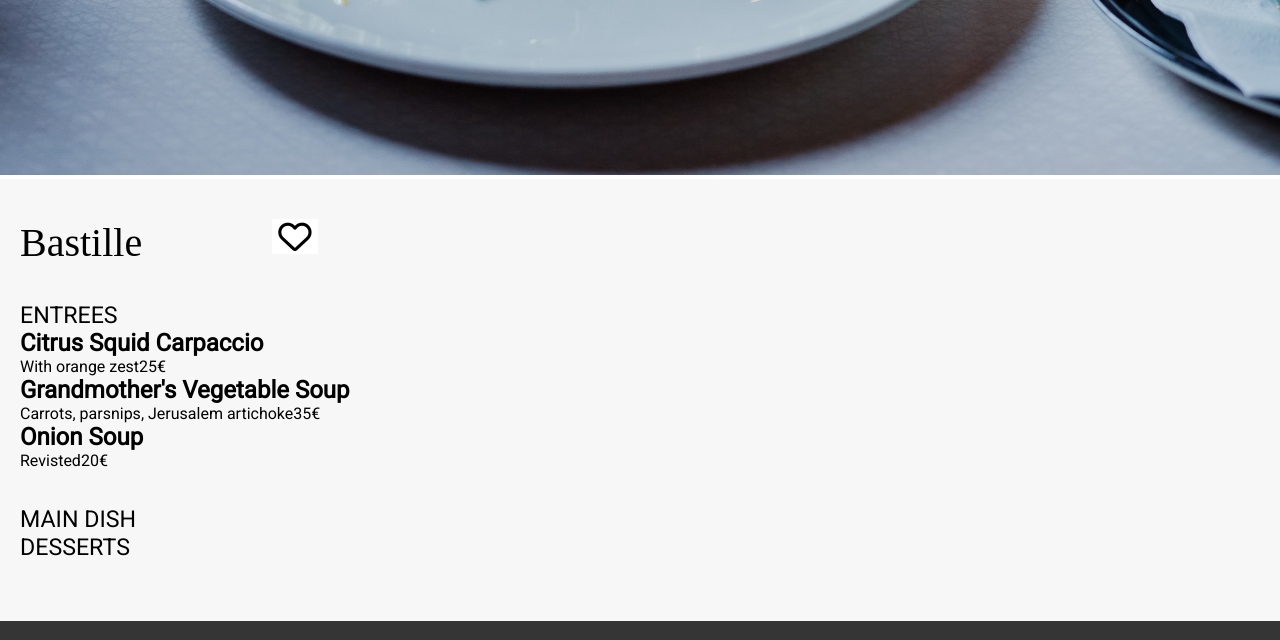
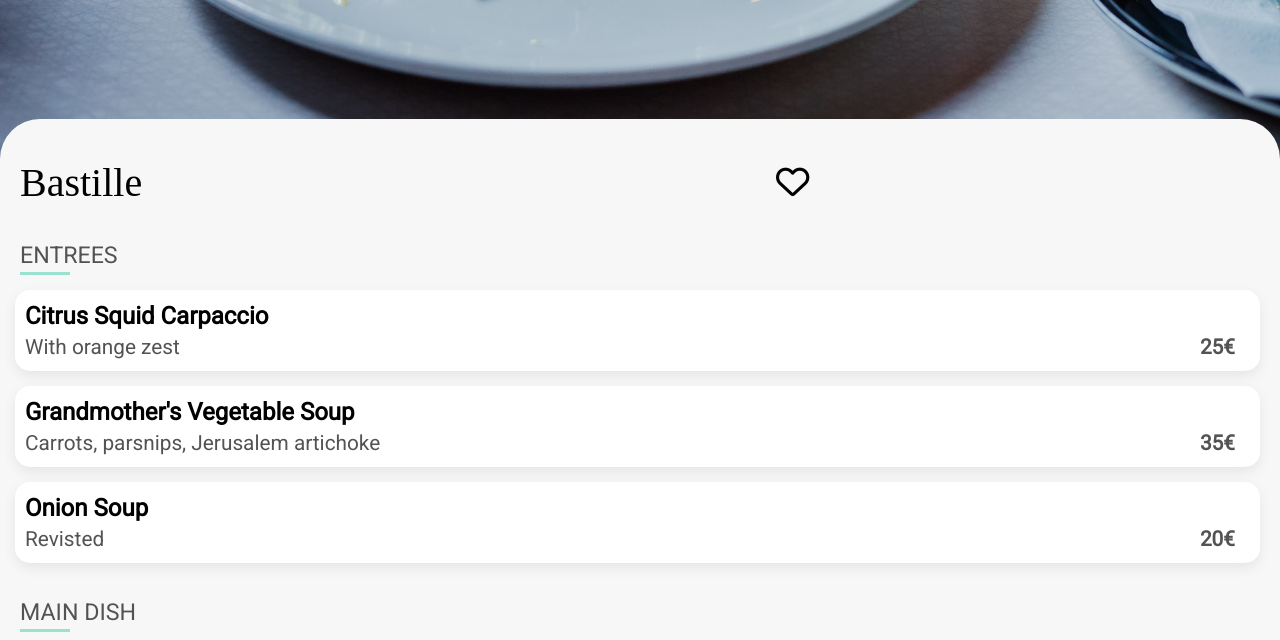
Before and after one commit to rigelnt/Project2-Tortoioli, a website: page bastille.html in a window 1280 px wide. Shown: the part 750-1390 px from the top of the page. Drawn offline with Linux system fonts and the light colour scheme; a web font is replaced by a local one.

Commit message:
menu dished created

```diff
--- a/bastille.html
+++ b/bastille.html
@@ -28,12 +28,12 @@
             title="Toa Heftiba Restaurant">
     </header>
 
-    <section class="menu spacing bkg-light-gray">
+    <section class="menu spacing bkg-light-gray relative">
         <div class="row bottom-spacing">
-            <div class="column">
+            <div class="column menu-title">
                 <p class="xl-icon logo-font">Bastille</p>
             </div>
-            <div class="column">
+            <div class="column menu-title">
                 <form>
                     <button type="submit" class="z-1">
                         <i class="fa-solid fa-heart xl-icon solid-icon"></i>
@@ -42,50 +42,61 @@
                 </form>
             </div>
         </div>
-        <p class="text-large graphite">
-            ENTREES
-        </p>
+        <div class="bottom-spacing">
+            <p class="text-large graphite">ENTREES</p>
             <div class="line"></div>
 
-        <div class="bottom-spacing">
-            <div class="dishes row">
-                <div class="column">
+            <a href="#" class="dishes row">
+                <div class="column double">
                     <h2>Citrus Squid Carpaccio</h2>
-                    <div class="row">
-                        <p class="graphite">With orange zest</p>
-                        <p class="price graphite">25€</p>
+                    <p>With orange zest</p>
                 </div>
+                <div class="column price">
+                    <p>25€</p>
                 </div>
+                <div class="column dish-icon">
+                    <i class="fa-solid fa-circle-check"></i>
                 </div>
-            <div class="dishes row">
-                <div class="column">
-                    <h2>Grandmother's Vegetable Soup</h2>
-                    <div class="row">
-                        <p class="graphite">Carrots, parsnips, Jerusalem artichoke</p>
-                        <p class="price graphite">35€</p>
+            </a>
+            <a href="#" class="dishes row">
+                <div class="column double">
+                    <h2 class="ellipsis">Grandmother's Vegetable Soup</h2>
+                    <p class="ellipsis">Carrots, parsnips, Jerusalem artichoke</p>
                 </div>
+                <div class="column price">
+                    <p>35€</p>
                 </div>
+                <div class="column dish-icon">
+                    <i class="fa-solid fa-circle-check"></i>
                 </div>
-            <div class="dishes row">
-                <div class="column">
+            </a>
+            <a href="#" class="dishes row">
+                <div class="column double">
                     <h2>Onion Soup</h2>
-                    <div class="row">
-                        <p class="graphite">Revisted</p>
-                        <p class="price graphite">20€</p>
+                    <p>Revisted</p>
                 </div>
+                <div class="column price">
+                    <p>20€</p>
                 </div>
+                <div class="column dish-icon">
+                    <i class="fa-solid fa-circle-check"></i>
                 </div>
+            </a>
         </div>
 
+        <div class="bottom-spacing">
             <p class="text-large graphite">
                 MAIN DISH
             </p>
             <div class="line"></div>
+        </div>
 
+        <div class="bottom-spacing">
             <p class="text-large graphite">
                 DESSERTS
             </p>
             <div class="line"></div>
+        </div>
 
 
 
--- /dev/null
+++ b/src/_menu.scss
@@ -0,0 +1,79 @@
+.menu {
+    width: 100%;
+    border-top-right-radius: 40px;
+    border-top-left-radius: 40px;
+    margin-top: -60px;
+}
+
+.menu-title {
+    width: 50%;
+    justify-content: center;
+}
+
+.line {
+    content: '';
+    width: 50px;
+    height: 3px;
+    background-color: $light-green;
+    margin-top: 3px;
+}
+
+.dishes {
+    background-color: white;
+    padding: 12px 15px 0px 10px;
+    margin: 15px 0 0 -5px;
+    border-radius: 15px;
+    box-shadow: 0px 5px 12px 0px rgb(230, 230, 230);
+}
+
+
+.dishes .column {
+    overflow: hidden;
+}
+
+.ellipsis {
+    white-space: nowrap;
+    text-overflow: ellipsis;
+    overflow: hidden;
+}
+
+
+.dishes p {
+    padding: 5px 0 12px 0;
+    font-size: 130%;
+    color: $graphite;
+}
+
+.double {
+    width: 100%;
+}
+
+.price {
+    font-weight: bold;
+    align-items: end;
+    justify-content: end;
+    padding: 0 25px;
+}
+
+.dish-icon {
+    align-items: center;
+    justify-content: center;
+    font-size: 185%;
+    margin-right: -15px;
+    margin-top: -12px;
+    border-top-right-radius: 15px;
+    border-bottom-right-radius: 15px;
+    background-color: $light-green;
+    color: white;
+    text-align: center;
+    width: 0;
+}
+
+.dishes:hover .dish-icon {
+    transition: 0.7s;
+    width: 100px;
+    i{
+        transform: rotate(360deg);
+        transition: 0.7s;
+    }
+}
```
Also changed, not shown: css/styles.css. Lines whose indentation alone changed are shown as unchanged.
